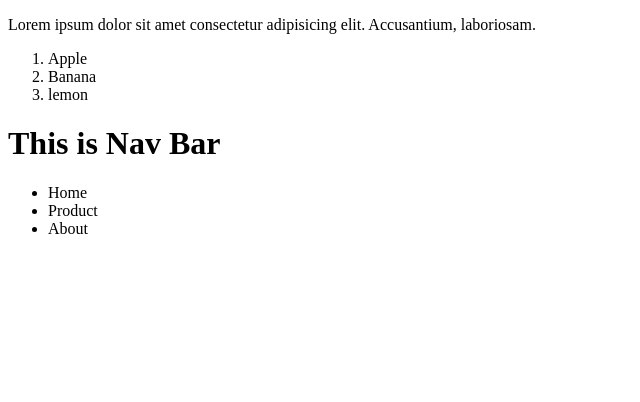
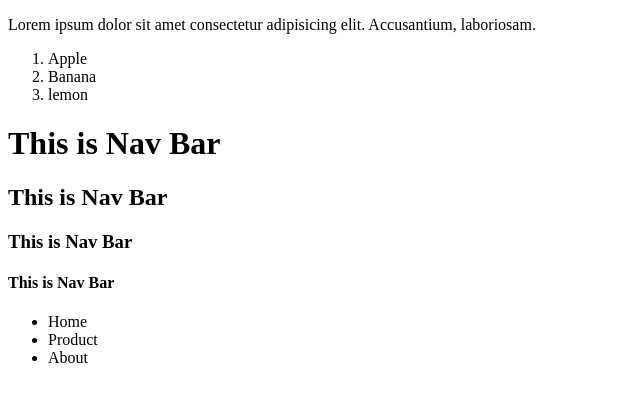
Before and after one commit to subhankar6498/Github_0, a plain HTML site: page index.html in a window 1280 px wide. Shown: the whole page, without its empty margins (0-640 px from the left). Drawn offline with Linux system fonts and the light colour scheme.

Commit message:
Updated index.html from subhankar branch
adding h2,h3,h4 from subhankar branch

```diff
--- a/index.html
+++ b/index.html
@@ -17,6 +17,9 @@
       <li>lemon</li>
     </ol>
     <h1>This is Nav Bar </h1>
+    <h2>This is Nav Bar </h2>
+    <h3>This is Nav Bar </h3>
+    <h4>This is Nav Bar </h4>
     <nav>
       <ul>
         <li>Home</li>
```
